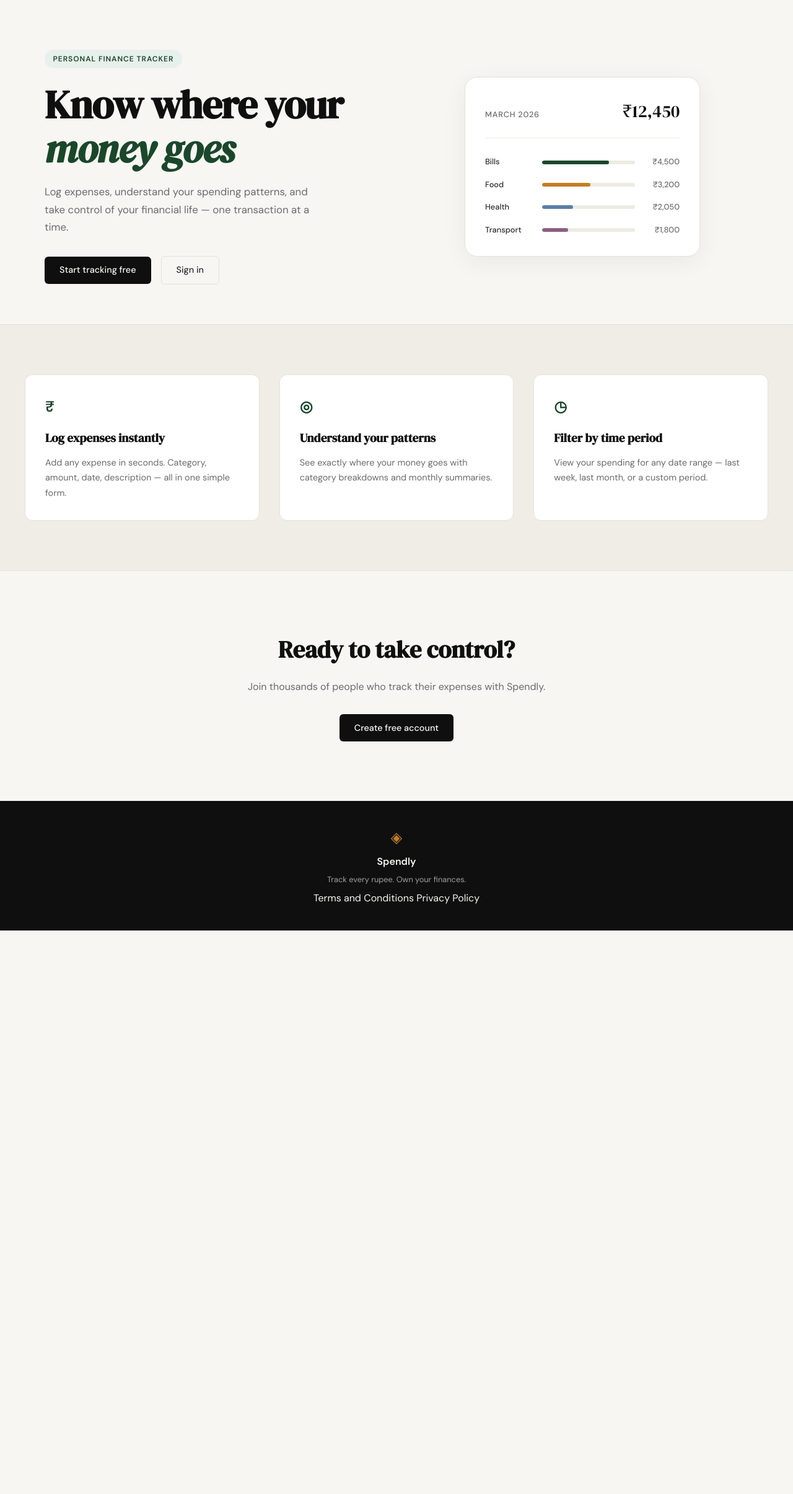
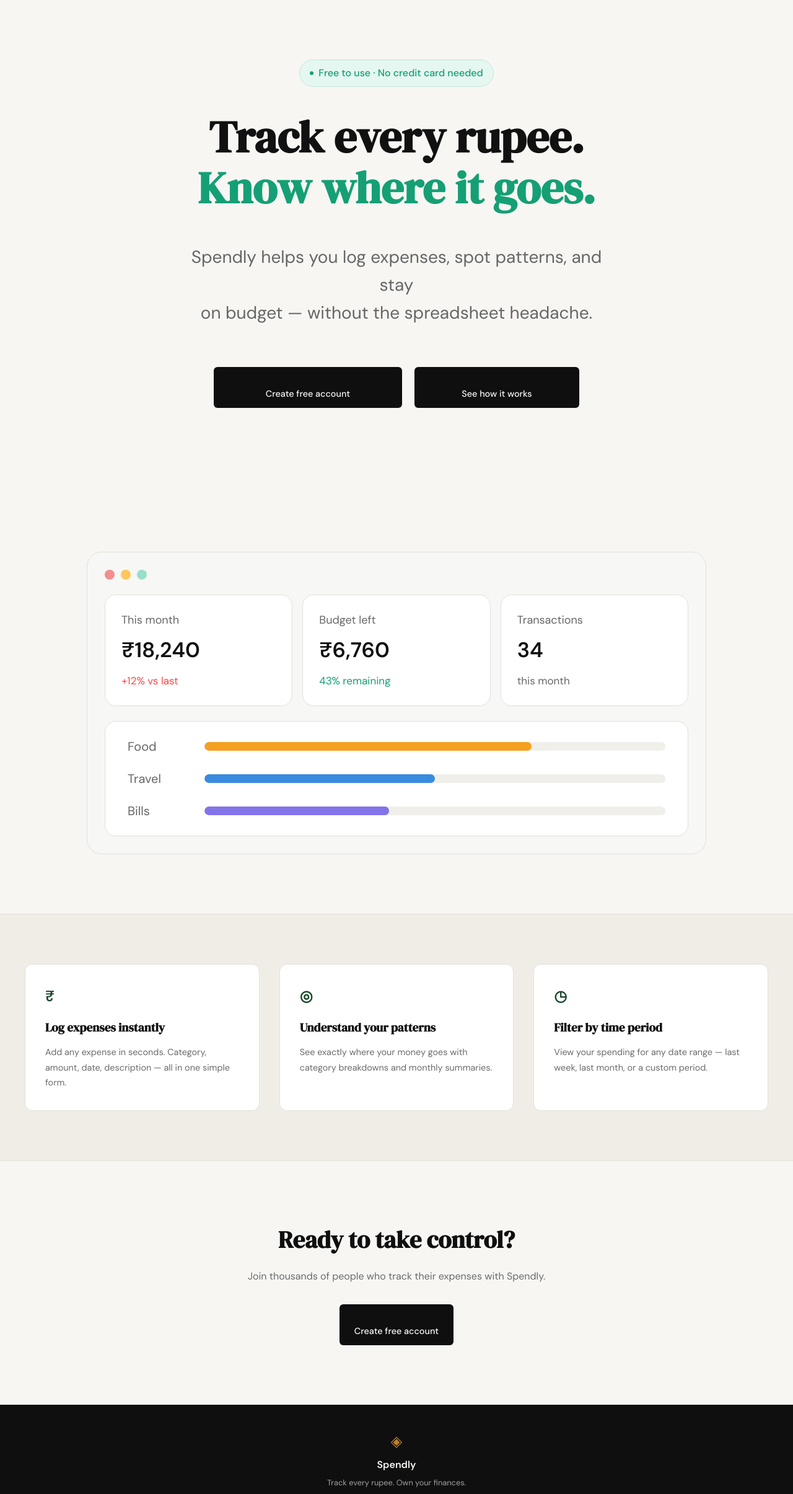
Before and after one commit to PrarabdhaNamdeo/expense_tracker_using_claude_code, a Flask app: page / in a window 1280 px wide. Shown: the part 61-2471 px from the top of the page at 62% size. Before the commit the page ends 1562 px from the top, so only its background shows below. Run offline with Flask 3, Linux system fonts and the light colour scheme.

Commit message:
landing: redesign hero section and add dashboard preview to match specifications
Co-Authored-By: Claude Code <noreply@anthropic.com>

```diff
--- a/static/css/style.css
+++ b/static/css/style.css
@@ -124,136 +124,221 @@ a { color: inherit; text-decoration: none; }
 /* ------------------------------------------------------------------ */
 
 .hero {
-    padding: 5rem 2rem 4rem;
-    display: grid;
-    grid-template-columns: 1fr 1fr;
-    gap: 4rem;
+    padding: 6rem 2rem;
+    text-align: center;
+    display: flex;
+    flex-direction: column;
     align-items: center;
     max-width: var(--max-width);
     margin: 0 auto;
 }
 
+.hero-content {
+    display: flex;
+    flex-direction: column;
+    align-items: center;
+    gap: 1.5rem;
+}
+
 .hero-badge {
-    display: inline-block;
-    background: var(--accent-light);
-    color: var(--accent);
-    font-size: 0.75rem;
-    font-weight: 600;
-    letter-spacing: 0.08em;
-    text-transform: uppercase;
-    padding: 0.35rem 0.85rem;
+    display: inline-flex;
+    align-items: center;
+    gap: 0.5rem;
+    background: #E5F7F1;
+    border: 1px solid #C1E8D8;
+    color: #159F75;
+    font-size: 16px;
+    font-weight: 500;
+    padding: 0.5rem 1rem;
     border-radius: 999px;
-    margin-bottom: 1.5rem;
+    margin-bottom: 1rem;
+}
+
+.badge-dot {
+    width: 6px;
+    height: 6px;
+    background: #159F75;
+    border-radius: 50%;
 }
 
 .hero-title {
     font-family: var(--font-display);
-    font-size: clamp(2.5rem, 5vw, 4rem);
-    line-height: 1.1;
-    letter-spacing: -0.02em;
-    color: var(--ink);
-    margin-bottom: 1.25rem;
+    font-size: 72px;
+    line-height: 1.15;
+    font-weight: 700;
+    color: #111111;
+    margin-bottom: 1.5rem;
+    max-width: 900px;
 }
 
-.hero-title em {
-    font-style: italic;
-    color: var(--accent);
+.text-accent {
+    color: #159F75;
 }
 
 .hero-subtitle {
-    font-size: 1.05rem;
-    color: var(--ink-muted);
-    line-height: 1.7;
-    max-width: 460px;
-    margin-bottom: 2rem;
+    font-size: 28px;
+    color: #666666;
+    line-height: 1.6;
+    max-width: 720px;
+    margin-bottom: 2.5rem;
 }
 
 .hero-actions {
     display: flex;
-    gap: 1rem;
-    align-items: center;
+    gap: 20px;
+    justify-content: center;
+    margin-bottom: 4rem;
+}
+
+.btn-primary {
+    display: inline-block;
+    background: #111111;
+    color: #FFFFFF;
+    padding: 0 2rem;
+    height: 66px;
+    line-height: 66px;
+    border-radius: 16px;
+    font-family: var(--font-body);
+    font-size: 18px;
+    font-weight: 600;
+    cursor: pointer;
+    border: none;
+    transition: opacity 0.2s;
+    text-decoration: none;
+    text-align: center;
+}
+
+.btn-primary.btn-secondary {
+    min-width: 266px;
+}
+
+.btn-primary:first-child {
+    min-width: 304px;
+}
+
+.btn-primary:hover {
+    opacity: 0.9;
 }
 
 /* ------------------------------------------------------------------ */
-/* Mock card (hero visual)                                             */
+/* Dashboard Preview                                                   */
 /* ------------------------------------------------------------------ */
 
-.hero-visual {
+.dashboard-preview {
+    padding: 0 2rem 6rem;
     display: flex;
     justify-content: center;
 }
 
-.mock-card {
-    background: var(--paper-card);
-    border: 1px solid var(--border);
-    border-radius: var(--radius-lg);
-    padding: 2rem;
+.dashboard-container {
+    max-width: 1000px;
     width: 100%;
-    max-width: 380px;
-    box-shadow: 0 8px 40px rgba(0,0,0,0.06);
+    background: #F7F7F5;
+    border: 1px solid #E2E0DA;
+    border-radius: 24px;
+    padding: 28px;
+    margin-top: 72px;
 }
 
-.mock-card-header {
+.browser-dots {
     display: flex;
-    justify-content: space-between;
-    align-items: baseline;
-    margin-bottom: 1.75rem;
-    padding-bottom: 1.25rem;
-    border-bottom: 1px solid var(--border-soft);
+    gap: 10px;
+    margin-bottom: 24px;
 }
 
-.mock-label {
-    font-size: 0.8rem;
-    font-weight: 500;
-    color: var(--ink-muted);
-    text-transform: uppercase;
-    letter-spacing: 0.06em;
+.browser-dots .dot {
+    width: 16px;
+    height: 16px;
+    border-radius: 50%;
 }
 
-.mock-total {
-    font-family: var(--font-display);
-    font-size: 1.75rem;
-    color: var(--ink);
+.dot.red { background: #F28F8F; }
+.dot.yellow { background: #FFC65C; }
+.dot.green { background: #9ADFCB; }
+
+.summary-grid {
+    display: grid;
+    grid-template-columns: repeat(3, 1fr);
+    gap: 16px;
+    margin-bottom: 24px;
 }
 
-.mock-bars { display: flex; flex-direction: column; gap: 1rem; }
-
-.mock-bar-row {
-    display: grid;
-    grid-template-columns: 80px 1fr 60px;
-    align-items: center;
-    gap: 0.75rem;
+.summary-card {
+    background: #FFFFFF;
+    border: 1px solid #E2E0DA;
+    border-radius: 18px;
+    padding: 26px;
+    display: flex;
+    flex-direction: column;
+    gap: 0.5rem;
 }
 
-.mock-cat {
-    font-size: 0.8rem;
-    font-weight: 500;
-    color: var(--ink-soft);
+.sum-label {
+    font-size: 18px;
+    color: #666666;
 }
 
-.mock-bar-track {
-    height: 6px;
-    background: var(--border-soft);
+.sum-value {
+    font-size: 34px;
+    font-weight: 700;
+    color: #111111;
+}
+
+.sum-status {
+    font-size: 17px;
+}
+
+.status-danger { color: #FF4545; }
+.status-success { color: #159F75; }
+.status-muted { color: #666666; }
+
+.category-panel {
+    background: #FFFFFF;
+    border: 1px solid #E2E0DA;
+    border-radius: 18px;
+    padding: 24px 36px;
+}
+
+.cat-row {
+    display: flex;
+    align-items: center;
+    gap: 24px;
+    margin-bottom: 20px;
+}
+
+.cat-row:last-child {
+    margin-bottom: 0;
+}
+
+.cat-label {
+    width: 100px;
+    font-size: 20px;
+    color: #666666;
+}
+
+.bar-track {
+    flex: 1;
+    height: 14px;
+    background: #F0EFE9;
     border-radius: 999px;
     overflow: hidden;
 }
 
-.mock-bar {
+.bar-fill {
     height: 100%;
-    background: var(--accent);
     border-radius: 999px;
-    transition: width 0.6s ease;
 }
 
-.mock-bar-2 { background: var(--accent-2); }
-.mock-bar-3 { background: #5b7fa6; }
-.mock-bar-4 { background: #8b5e83; }
+.bar-orange { background: #F5A020; }
+.bar-blue { background: #398BE0; }
+.bar-purple { background: #8274E8; }
 
-.mock-amt {
-    font-size: 0.8rem;
-    font-weight: 500;
-    color: var(--ink-muted);
-    text-align: right;
+@media (max-width: 900px) {
+    .hero-title { font-size: 48px; }
+    .hero-subtitle { font-size: 22px; }
+    .summary-grid { grid-template-columns: 1fr; }
+    .hero-actions { flex-direction: column; align-items: center; }
+    .btn-primary { width: 100%; max-width: 304px; }
 }
 
 /* ------------------------------------------------------------------ */
--- a/templates/landing.html
+++ b/templates/landing.html
@@ -5,56 +5,67 @@
 {% block content %}
 
 <section class="hero">
-    <div class="hero-inner">
-        <div class="hero-badge">Personal Finance Tracker</div>
+    <div class="hero-content">
+        <div class="hero-badge">
+            <span class="badge-dot"></span>
+            Free to use &middot; No credit card needed
+        </div>
         <h1 class="hero-title">
-            Know where your<br>
-            <em>money goes</em>
+            Track every rupee.<br>
+            <span class="text-accent">Know where it goes.</span>
         </h1>
         <p class="hero-subtitle">
-            Log expenses, understand your spending patterns,
-            and take control of your financial life —
-            one transaction at a time.
+            Spendly helps you log expenses, spot patterns, and stay<br>
+            on budget &mdash; without the spreadsheet headache.
         </p>
         <div class="hero-actions">
-            <a href="{{ url_for('register') }}" class="btn-primary">Start tracking free</a>
-            <a href="{{ url_for('login') }}" class="btn-ghost">Sign in</a>
+            <a href="{{ url_for('register') }}" class="btn-primary">Create free account</a>
+            <a href="#" class="btn-primary btn-secondary">See how it works</a>
         </div>
     </div>
-    <div class="hero-visual">
-        <div class="mock-card">
-            <div class="mock-card-header">
-                <span class="mock-label">March 2026</span>
-                <span class="mock-total">₹12,450</span>
+</section>
+
+<section class="dashboard-preview">
+    <div class="dashboard-container">
+        <div class="browser-dots">
+            <span class="dot red"></span>
+            <span class="dot yellow"></span>
+            <span class="dot green"></span>
+        </div>
+        <div class="summary-grid">
+            <div class="summary-card">
+                <span class="sum-label">This month</span>
+                <span class="sum-value">₹18,240</span>
+                <span class="sum-status status-danger">+12% vs last</span>
             </div>
-            <div class="mock-bars">
-                <div class="mock-bar-row">
-                    <span class="mock-cat">Bills</span>
-                    <div class="mock-bar-track">
-                        <div class="mock-bar" style="width: 72%"></div>
-                    </div>
-                    <span class="mock-amt">₹4,500</span>
+            <div class="summary-card">
+                <span class="sum-label">Budget left</span>
+                <span class="sum-value">₹6,760</span>
+                <span class="sum-status status-success">43% remaining</span>
+            </div>
+            <div class="summary-card">
+                <span class="sum-label">Transactions</span>
+                <span class="sum-value">34</span>
+                <span class="sum-status status-muted">this month</span>
+            </div>
+        </div>
+        <div class="category-panel">
+            <div class="cat-row">
+                <span class="cat-label">Food</span>
+                <div class="bar-track">
+                    <div class="bar-fill bar-orange" style="width: 71%"></div>
                 </div>
-                <div class="mock-bar-row">
-                    <span class="mock-cat">Food</span>
-                    <div class="mock-bar-track">
-                        <div class="mock-bar mock-bar-2" style="width: 52%"></div>
-                    </div>
-                    <span class="mock-amt">₹3,200</span>
+            </div>
+            <div class="cat-row">
+                <span class="cat-label">Travel</span>
+                <div class="bar-track">
+                    <div class="bar-fill bar-blue" style="width: 50%"></div>
                 </div>
-                <div class="mock-bar-row">
-                    <span class="mock-cat">Health</span>
-                    <div class="mock-bar-track">
-                        <div class="mock-bar mock-bar-3" style="width: 33%"></div>
-                    </div>
-                    <span class="mock-amt">₹2,050</span>
-                </div>
-                <div class="mock-bar-row">
-                    <span class="mock-cat">Transport</span>
-                    <div class="mock-bar-track">
-                        <div class="mock-bar mock-bar-4" style="width: 28%"></div>
-                    </div>
-                    <span class="mock-amt">₹1,800</span>
+            </div>
+            <div class="cat-row">
+                <span class="cat-label">Bills</span>
+                <div class="bar-track">
+                    <div class="bar-fill bar-purple" style="width: 40%"></div>
                 </div>
             </div>
         </div>
```
Also changed, not shown: image.png (added).
